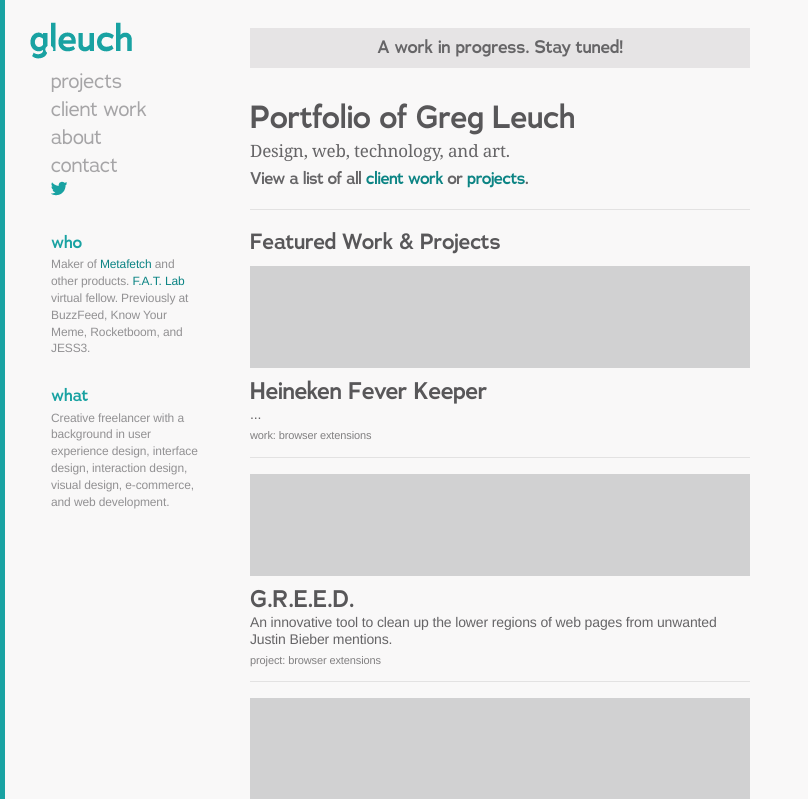
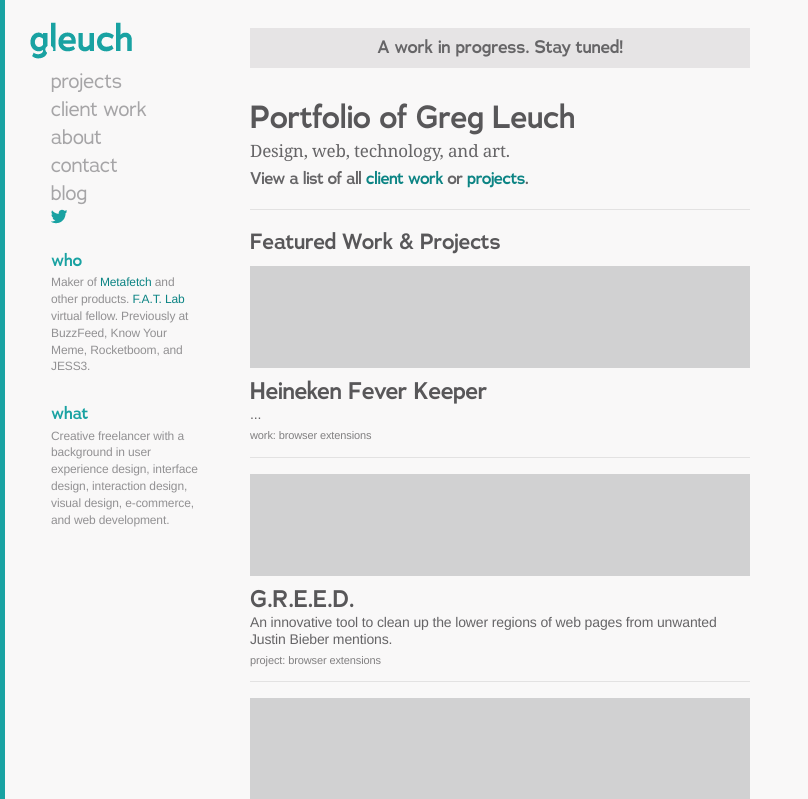
Before and after one commit to gleuch/gleu.ch, a PHP site: page /index.php in a window 1280 px wide. Shown: the top 799 px of the page, without its empty margins (0-808 px from the left). Run offline with PHP 8.4, Linux system fonts and the light colour scheme; some libraries are stand-ins or nearby versions.

Commit message:
adding blog link (blog.gleu.ch - on tumblr)

```diff
--- a/_globals/header.inc.php
+++ b/_globals/header.inc.php
@@ -11,6 +11,7 @@ if (!isset($nav_section)) $nav_section = '';
       <li class="<?php if ($nav_section == 'work') echo 'selected'; ?>"><a href="/work" title="Client Work" class=""><span class="mfull inline">Client</span> Work</a></li>
      <li class="<?php if ($nav_section == 'about') echo 'selected'; ?>"><a href="/about" title="About" class="">About</a></li>
      <li class="<?php if ($nav_section == 'contact') echo 'selected'; ?>"><a href="/contact" title="Contact" class="">Contact</a></li>
+     <li class="<?php if ($nav_section == 'blog') echo 'selected'; ?>"><a href="http://blog.gleu.ch" title="Blog" class="">Blog</a></li>
      <li class="twitter"><a href="https://twitter.com/gleuch" target="_blank"><i class="icon twitter">Twitter: @gleuch</i></a></li>
      <li class="facebook"><a href="https://facebook.com/gleuch" target="_blank"><i class="icon facebook">Facebook: Greg Leuch</i></a></li>
     </ul>
--- a/assets/css/site.css
+++ b/assets/css/site.css
@@ -272,7 +272,7 @@ body.contact form fieldset .row_items textarea {height: 100px;}
   #header ul li.facebook {display: none;}
   #content {width: 700px; min-height: 250px; padding: 68px 0 51px 250px; margin: 0;}
   #content.work_item {width: 750px; min-height: 250px; padding: 68px 0 76px 200px; margin: 0;}
-  #sidebar {position: absolute; top: 232px; left: 51px; width: 150px; padding: 0; margin: 0 0 51px 0;}
+  #sidebar {position: absolute; top: 250px; left: 51px; width: 150px; padding: 0; margin: 0 0 51px 0;}
   #footer {position: absolute; bottom: 24px; left: 51px;}
 
   body.home #content, body.about #content, body.error_page #content {width: 500px;}
```
